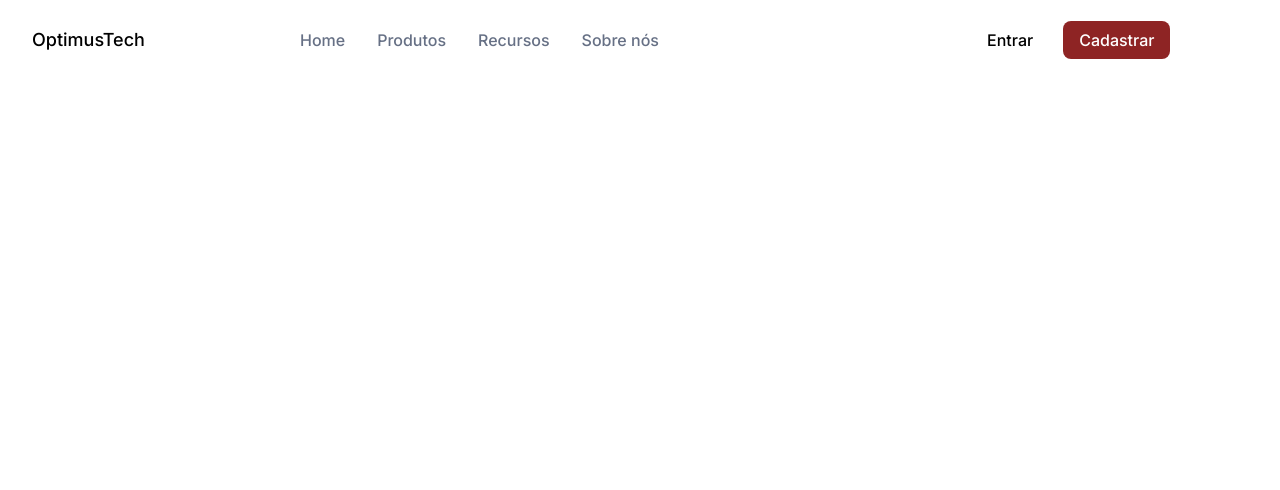
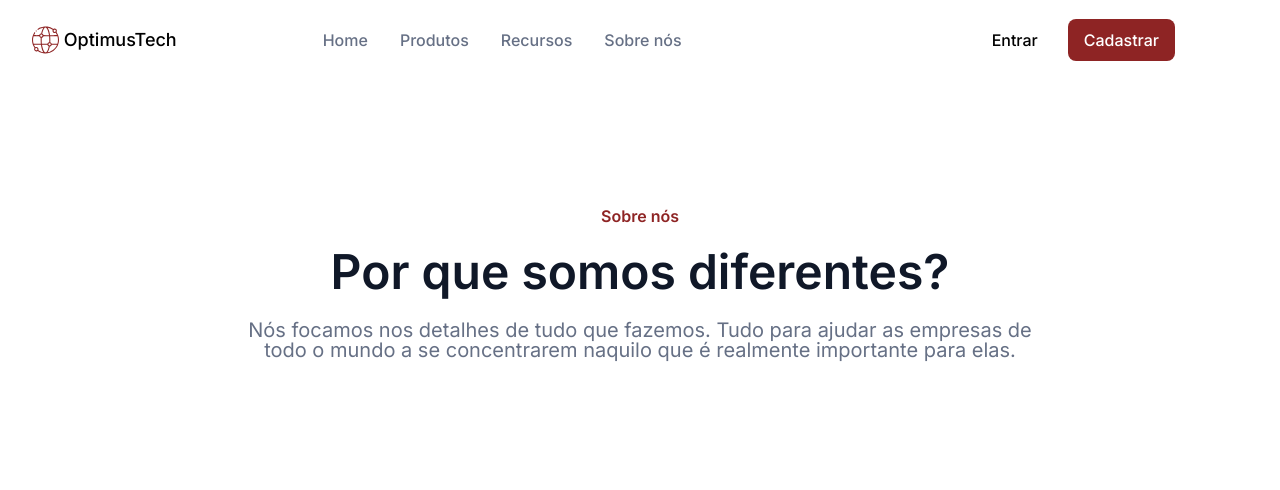
Before and after one commit to 55021/7-dias-html-css, a plain HTML site: page index.html in a window 1280 px wide. Drawn offline with Linux system fonts and the light colour scheme.

Commit message:
dia 2️⃣

```diff
--- a/css/scss/index.scss
+++ b/css/scss/index.scss
@@ -25,6 +25,18 @@ $white: #FFFFFF;
     @include remFontSize(18px);
 }
 
+%fontOne {
+    font-weight: 400;
+}
+
+%fontTwo {
+    font-weight: 500;
+}
+
+%fontThree {
+    font-weight: 600;
+}
+
 %noMarking {
     list-style-type: none;
 }
@@ -39,16 +51,18 @@ body {
 }
 .navbar {
     @include remHeight(80px);
-    padding-left: calculateRem(32px);
-    padding-right: calculateRem(32px);
+    padding: 0 calculateRem(32px);
     width: 100%;
     display: flex;
     align-items: center;
-
+    @extend %fontTwo;
 
     &__logo {
         flex-grow: 1;
         @extend %sizeTwo;
+        display: flex;
+        align-items: center;
+        gap: 0.3rem;
     }
 
     &__links {
@@ -79,19 +93,13 @@ body {
         &__button {
             &:first-child {
                 margin-right: calculateRem(12px);
-                padding-top: calculateRem(10px);
-                padding-right: calculateRem(18px);
-                padding-bottom: calculateRem(10px);
-                padding-left: calculateRem(18px);
+                padding: calculateRem(10px) calculateRem(18px);
             }
 
             &:last-child {
                 background-color: $burgundy;
                 border-radius: 8px;
-                padding-top: 0.7rem;
-                padding-right: 1rem;
-                padding-bottom: 0.7rem;
-                padding-left: 1rem;
+                padding: 0.8rem 1rem; //botei 0.7 e na solução tava 0.8, sou ninja
                 color: $white;
             }
         }
@@ -100,6 +108,37 @@ body {
     }
 }
 
+.header {
+    @include remHeight(407px);
+    display: flex;
+    flex-direction: column;
+    justify-content: center;
+    align-items: center;
+    gap: calculateRem(24px);
+
+    &__sobre {
+        color: $burgundy;
+        @extend %fontThree;
+        @include remFontSize(16px);
+    }
+
+    &__title {
+        color: $text-dark-grey;
+        @extend %fontThree;
+        @include remFontSize(48px);
+    }
+
+    &__subtitle {
+        color: $text-light-grey;
+        @extend %fontOne;
+        @include remFontSize(20px);
+        max-width: calculateRem(792px);
+        margin-left: 5rem;
+        margin-right: 5rem;
+        text-align: center;
+    }
+}
+
 * {
     border: 1px solid red;
 }
--- a/index.html
+++ b/index.html
@@ -4,16 +4,20 @@
     <meta charset="UTF-8">
     <meta http-equiv="X-UA-Compatible" content="IE=edge">
     <meta name="viewport" content="width=device-width, initial-scale=1.0">
+    <link rel="icon" type="img/svg" href="assets/img/worldwide1.svg">
     <link rel="stylesheet" href="css/reset.css">
     <link rel="preconnect" href="https://fonts.googleapis.com">
     <link rel="preconnect" href="https://fonts.gstatic.com" crossorigin>
-    <link href="https://fonts.googleapis.com/css2?family=Inter:wght@500&display=swap" rel="stylesheet">
+    <link href="https://fonts.googleapis.com/css2?family=Inter:wght@400;500;600&display=swap" rel="stylesheet">
     <link rel="stylesheet" href="css/index.css">
-    <title>Document</title>
+    <title>OptimusTech</title>
 </head>
 <body>
-    <header class="navbar">
-        <div class="navbar__logo">OptimusTech</div>
+    <nav class="navbar">
+        <div class="navbar__logo">
+            <img class="navbar__logo__img" src="assets/img/worldwide1.svg" alt="logo">
+            OptimusTech
+        </div>
         <ul class="navbar__links">
             <li class="navbar__links__link"><a href="#">Home</a></li>
             <li class="navbar__links__link"><a href="#">Produtos</a></li>
@@ -24,6 +28,11 @@
             <li class="navbar__buttons__button">Entrar</li>
             <li class="navbar__buttons__button">Cadastrar</li>
         </ul>
+    </nav>
+    <header class="header">
+        <h4 class="header__sobre">Sobre nós</h4>
+        <h1 class="header__title">Por que somos diferentes?</h1>
+        <h2 class="header__subtitle">Nós focamos nos detalhes de tudo que fazemos. Tudo para ajudar as empresas de todo o mundo a se concentrarem naquilo que é realmente importante para elas.</h2>
     </header>
 </body>
 </html>
```
Also changed, not shown: assets/img/worldwide1.svg (added), css/index.css, 1 other file.
